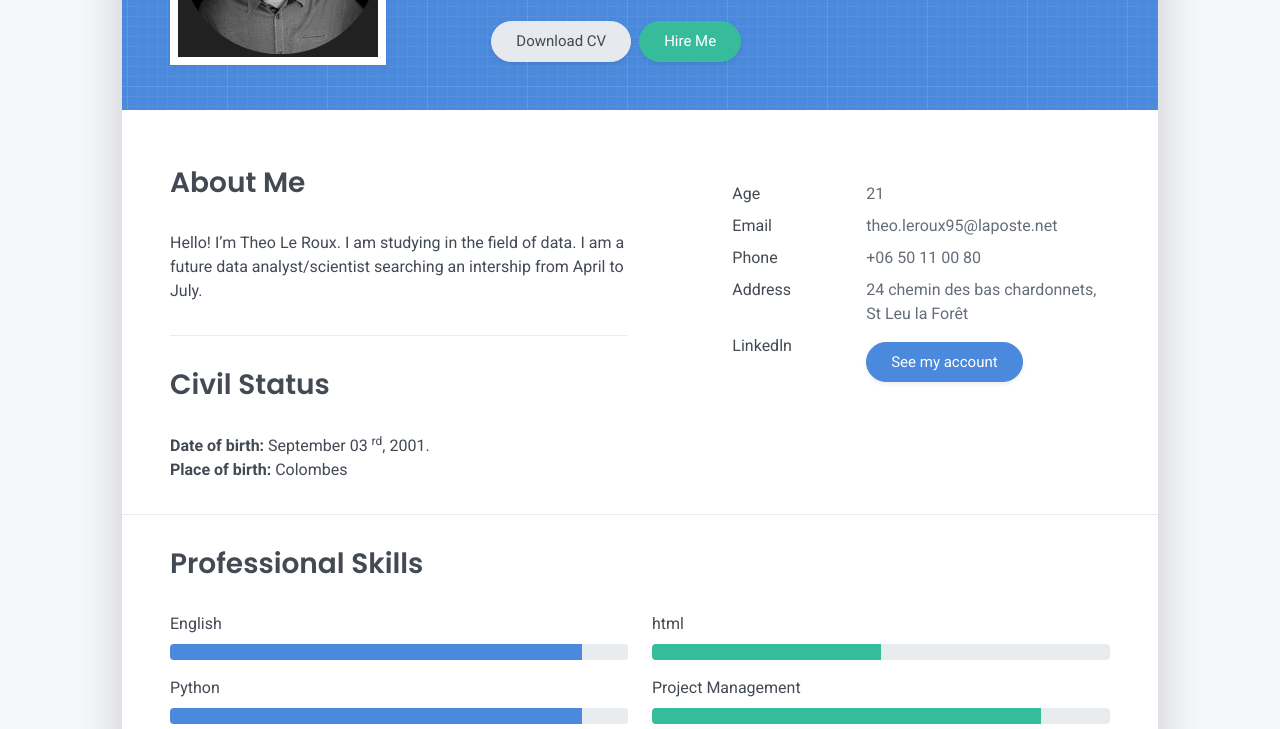
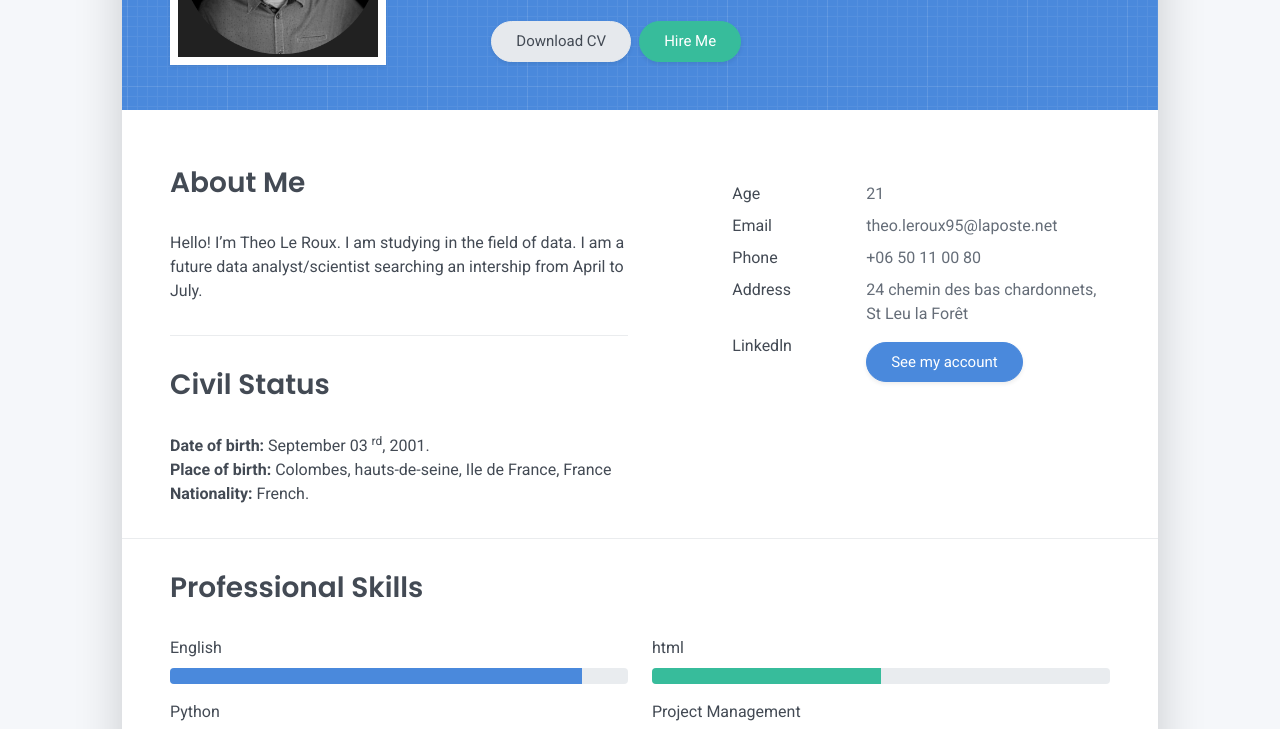
Before and after one commit to TOLRX/CV, a plain HTML site: page index.html in a window 1280 px wide. Shown: the part 323-1052 px from the top of the page. Drawn offline with Linux system fonts and the light colour scheme.

Commit message:
Update index.html

```diff
--- a/index.html
+++ b/index.html
@@ -76,7 +76,10 @@ rdfs: http://www.w3.org/2000/01/rdf-schema# swc: http://data.semanticweb.org/ns/
         <a><strong>Date of birth: </strong></a><a property="dbo:birthDate" datatype="xsd:date" content="2001-09-03"> September 03 <sup>rd</sup>, 2001. </a>
         </div>
         <div>
-        <a><strong>Place of birth: </strong></a><a property="dbo:placeOfBirth" rdfs:type = "Place" resource="https://www.colombes.fr/ville-de-colombes-3.html"> Colombes</a>
+        <a><strong>Place of birth: </strong></a><a type= "sch:PostalAdress" property="dbo:name" resource ="https://www.colombes.fr/ville-de-colombes-3.html">Colombes</a><a>, </a><a type= "sch:PostalAdress" property="dbo:adressLocality" resource ="https://www.hauts-de-seine.fr/">hauts-de-seine</a><a>, </a><a type= "sch:PostalAdress" property="dbo:adressRegion" resource ="https://www.iledefrance.fr/">Ile de France</a><a>, </a><a type= "sch:PostalAdress" property="dbo:adressCountry" resource ="https://www.france.fr/">France</a>
+        </div>
+        <div>
+        <a><strong>Nationality: </strong></a><a property="foaf:nationality">French.</a>
         </div>
       </div>
       <div class="col-md-5 offset-md-1">
```
